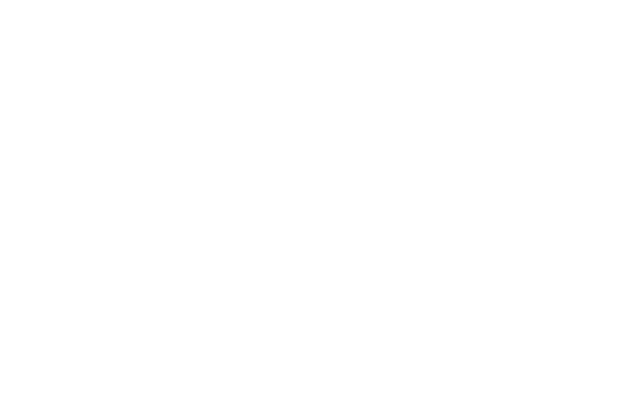
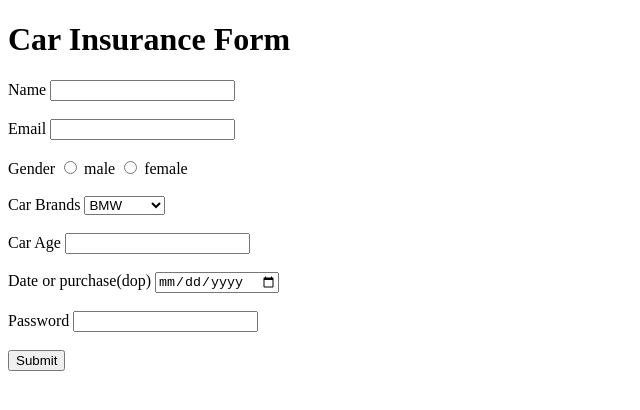
Before and after one commit to acciojob/car-insurance-form-nikhil-rawat02, a website: page main.html in a window 1280 px wide. Shown: the whole page, without its empty margins (0-640 px from the left). Drawn offline with Linux system fonts and the light colour scheme.

Commit message:
created a submission

```diff
--- a/main.html
+++ b/main.html
@@ -8,6 +8,46 @@
 
 <body>
 	<!-- the entire body must be written by student -->
+	<h1>Car Insurance Form</h1>
+	<form action="#" method="get">
+		<label for ="name">Name</label>
+		<input type="text" id="name" name="name" required>
+		<br>
+		<br>
+		<label for ="email">Email</label>
+		<input type="text" id="email" name="email" required>
+		<br>
+		<br>
+		<label for ="gender">Gender</label>
+		<input type="radio" id="male" name="gender" required>
+		<label>male</label>
+
+		<input type="radio" id="female" name="gender" required>
+		<label>female</label>
+		<br>
+		<br>
+		<label for="cars" id="cars"> Car Brands</label>
+		<select name="cars">
+			<option value="BMW">BMW</option>
+			<option value="Audi">Audi</option>
+			<option value="Mercedez">Mercedez</option>
+		</select>
+		<br>
+		<br>
+		<label id ="carage" for="carage"> Car Age</label>
+		<input type="number" name="carage" required>
+		<br>
+		<br>
+		<label id ="dop" for="dop">Date or purchase(dop)</label>
+		<input type="date" name="dop" required>
+		<br>
+		<br>
+		<label id ="password" for="password">Password</label>
+		<input type="password" name="password" required>
+		<br>
+		<br>
+		<button type="submit">Submit</button>
+	</form>
     <script type="text/javascript" src="./script.js">
 </script>
 
```
Also changed, not shown: styles.css (line endings or trailing spaces).
